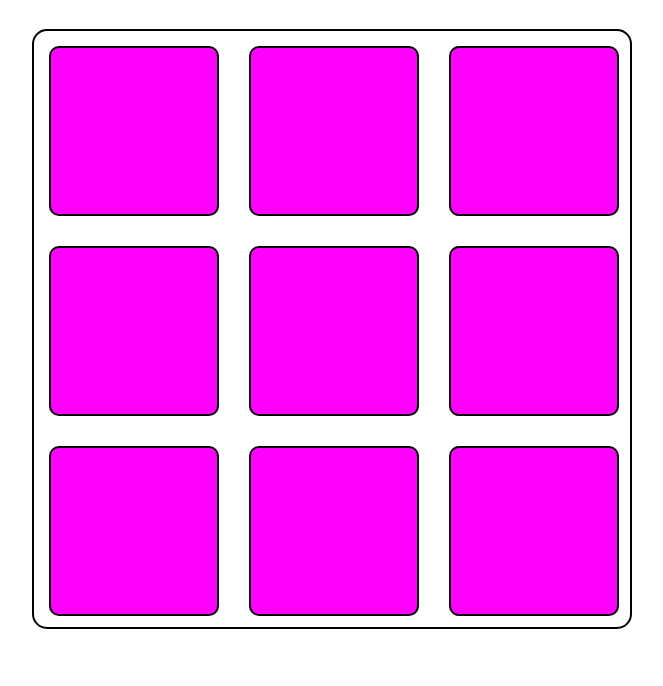
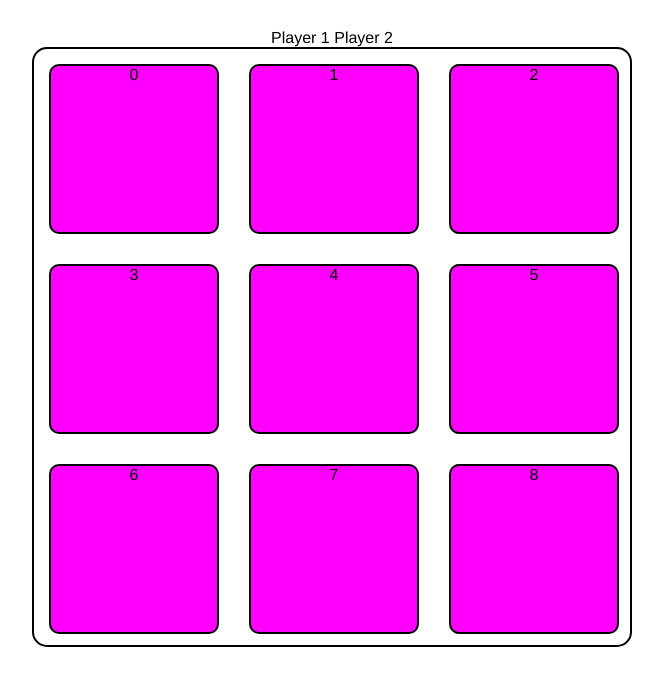
Before and after one commit to LiamHepworth/Naughts-And-Crosses, a plain HTML site: page Index.HTML in a window 1280 px wide. Shown: the part 80-766 px from the top of the page, without its empty margins (308-971 px from the left). Drawn offline with Linux system fonts and the light colour scheme.

Commit message:
Selecting game Tiles

```diff
--- a/Index.HTML
+++ b/Index.HTML
@@ -11,21 +11,27 @@
 
     <h1>Naughts and Crosses</h1>
 
+    <div>
+        <span>Player 1</span>
+        <span>Player 2</span>
+    </div>
+
+
     <section id="game-board-container">
         <div id="row-1" class="game-board-rows">
-            <div id="tile-1" class="game-tile"></div>
-            <div id="tile-2" class="game-tile"></div>
-            <div id="tile-3" class="game-tile"></div>
+            <div id="row1-tile1" class="game-tile"></div>
+            <div id="row1-tile2" class="game-tile"></div>
+            <div id="row1-tile3" class="game-tile"></div>
         </div>
         <div id="row-2" class="game-board-rows">
-            <div id="tile-4" class="game-tile"></div>
-            <div id="tile-5" class="game-tile"></div>
-            <div id="tile-6" class="game-tile"></div>
+            <div id="row2-tile1" class="game-tile"></div>
+            <div id="row2-tile2" class="game-tile"></div>
+            <div id="row2-tile3" class="game-tile"></div>
         </div>
         <div id="row-3" class="game-board-rows">
-            <div id="tile-7" class="game-tile"></div>
-            <div id="tile-8" class="game-tile"></div>
-            <div id="tile-9" class="game-tile"></div>
+            <div id="row3-tile1" class="game-tile"></div>
+            <div id="row3-tile2" class="game-tile"></div>
+            <div id="row3-tile3" class="game-tile"></div>
         </div>
 
     </section>
--- a/Main.Js
+++ b/Main.Js
@@ -0,0 +1,32 @@
+let gameBoardContainer = document.querySelector('#game-board-container');
+let gameBoardRows = document.querySelectorAll('.game-board-rows');
+let gameBoardCells = document.querySelectorAll('.game-tile');
+
+let gameBoardCounters = {
+   r1: [0, 1, 2],
+   r2: [3, 4, 5],
+   r3: [6, 7, 8]
+}
+
+function changeGameBoardState(){
+    for(let i = 0; i < 9; i++){
+        gameBoardCells[i].addEventListener('mousedown', function(){
+            console.log(gameBoardCells[i].id)
+        })
+    }
+}
+
+changeGameBoardState()
+
+
+function updateGameBoard(){
+    for(let i = 0; i < 3; i++){
+        gameBoardRows[0].children[i].innerText = gameBoardCounters.r1[i]
+        gameBoardRows[1].children[i].innerText = gameBoardCounters.r2[i]
+        gameBoardRows[2].children[i].innerText = gameBoardCounters.r3[i]
+    };
+};
+
+updateGameBoard();
+
+// Array.prototype.indexOf.call(parent, Node);
```
